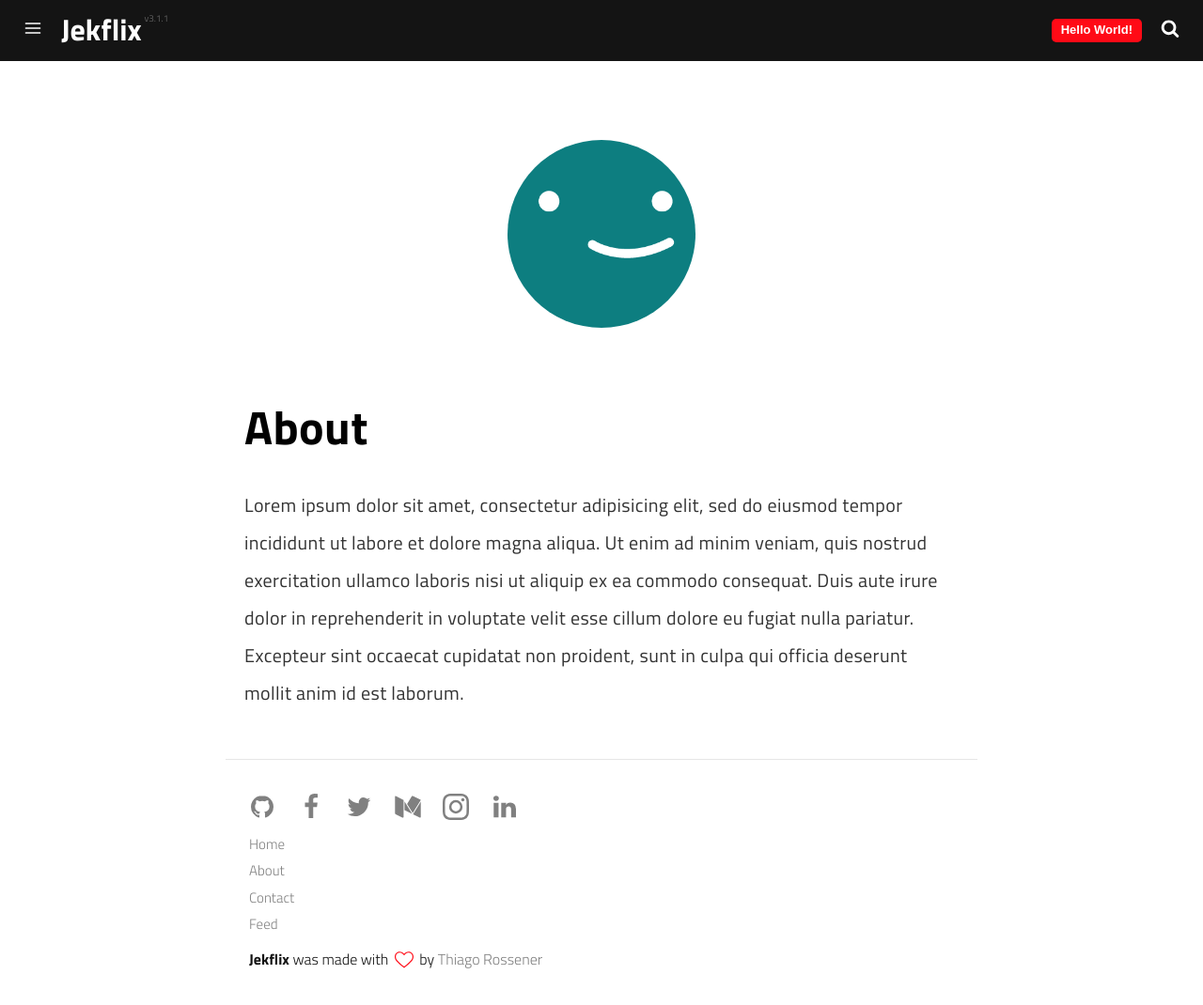
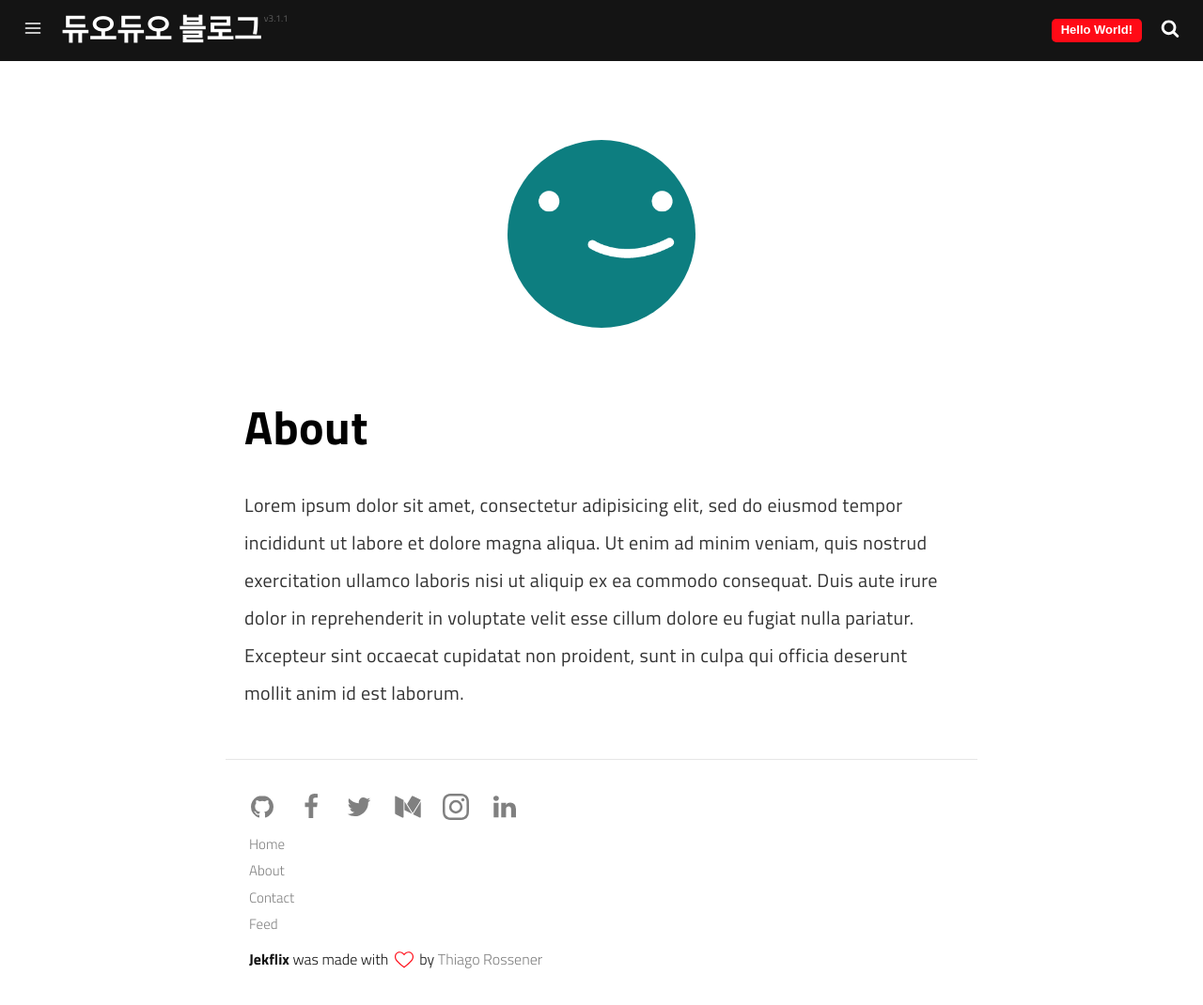
Before and after one commit to kkasuno/kkasuno.github.io, a Jekyll site: the page built from pages/about.md, in a window 1280 px wide and 1070 px high. Shown: the whole window at 94% size. Built offline with Jekyll 4.4.1, drawn with Linux system fonts in a browser that asks for light colours; a script that is not in the unit is left out.

Commit message:
Update _config.yml

```diff
--- a/_config.yml
+++ b/_config.yml
@@ -1,6 +1,6 @@
 # Site Settings
-name: Jekflix
-title: Jekflix | A blog theme for Jekyll
+name: 듀오듀오 블로그
+title: 듀오듀오 | A blog theme for Jekyll
 description: Jekflix is a template for Jekyll inspired by Netflix and made by
   Thiago Rossener.
 tags:
```
